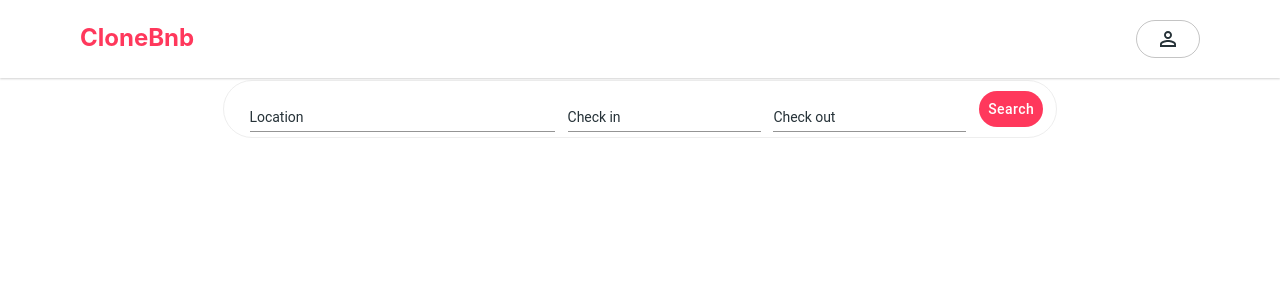
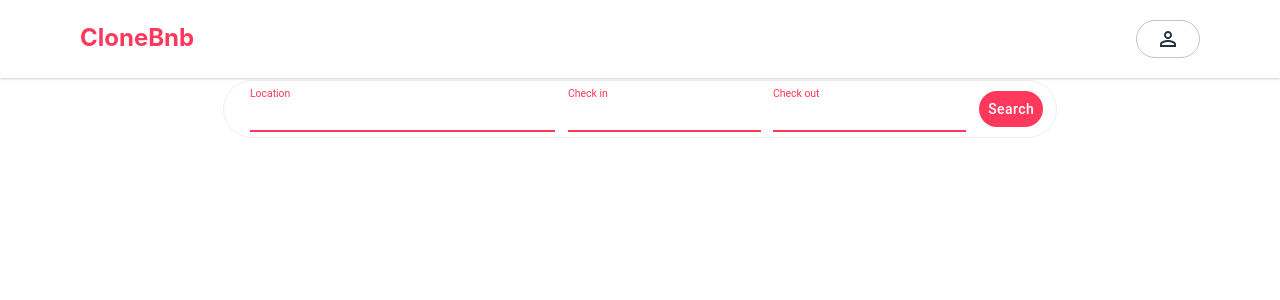
Before and after one commit to BenNeighbour/CloneBnb, a React (Create React App) app in the folder web/: page /home in a window 1280 px wide. Shown: the top 300 px of the page. Built offline with nearby package versions, Linux system fonts and the light colour scheme.

Commit message:
Other subtle styling changes to make the search card look nicer

```diff
--- a/web/src/components/Home/HomeTopBanner.tsx
+++ b/web/src/components/Home/HomeTopBanner.tsx
@@ -44,7 +44,7 @@ const HomeTopBanner: React.FC<Props> = (props) => {
             }}
           >
             {/* Material Standard Inuput field */}
-            <TextField fullWidth color={undefined} label="Location" />
+            <TextField fullWidth color={undefined} focused label="Location" />
           </div>
 
           <div
@@ -55,7 +55,7 @@ const HomeTopBanner: React.FC<Props> = (props) => {
             }}
           >
             {/* TODO: Create a datepicker here! */}
-            <TextField fullWidth label="Check in" />
+            <TextField fullWidth focused label="Check in" />
           </div>
 
           <div
@@ -66,7 +66,7 @@ const HomeTopBanner: React.FC<Props> = (props) => {
             }}
           >
             {/* TODO: Create a datepicker here! */}
-            <TextField fullWidth label="Check out" />
+            <TextField fullWidth focused label="Check out" />
           </div>
 
           <div
@@ -83,7 +83,7 @@ const HomeTopBanner: React.FC<Props> = (props) => {
                 padding: "6px",
                 marginLeft: "auto",
                 boxShadow: "none",
-                textTransform: "none",
+                textTransform: "none"
               }}
               color="primary"
               variant="contained"
--- a/web/src/theme/palette.js
+++ b/web/src/theme/palette.js
@@ -9,7 +9,7 @@ export default {
 
   primary: {
     contrastText: white,
-    dark: colors.indigo[900],
+    dark: "#e63253",
     main: "#FF385C",
     light: colors.indigo[100]
   },
@@ -49,7 +49,7 @@ export default {
     link: colors.blue[600]
   },
   background: {
-    default: '#F4F6F8',
+    default: '#fa3e60',
     paper: white
   },
   icon: colors.blueGrey[600],
```
